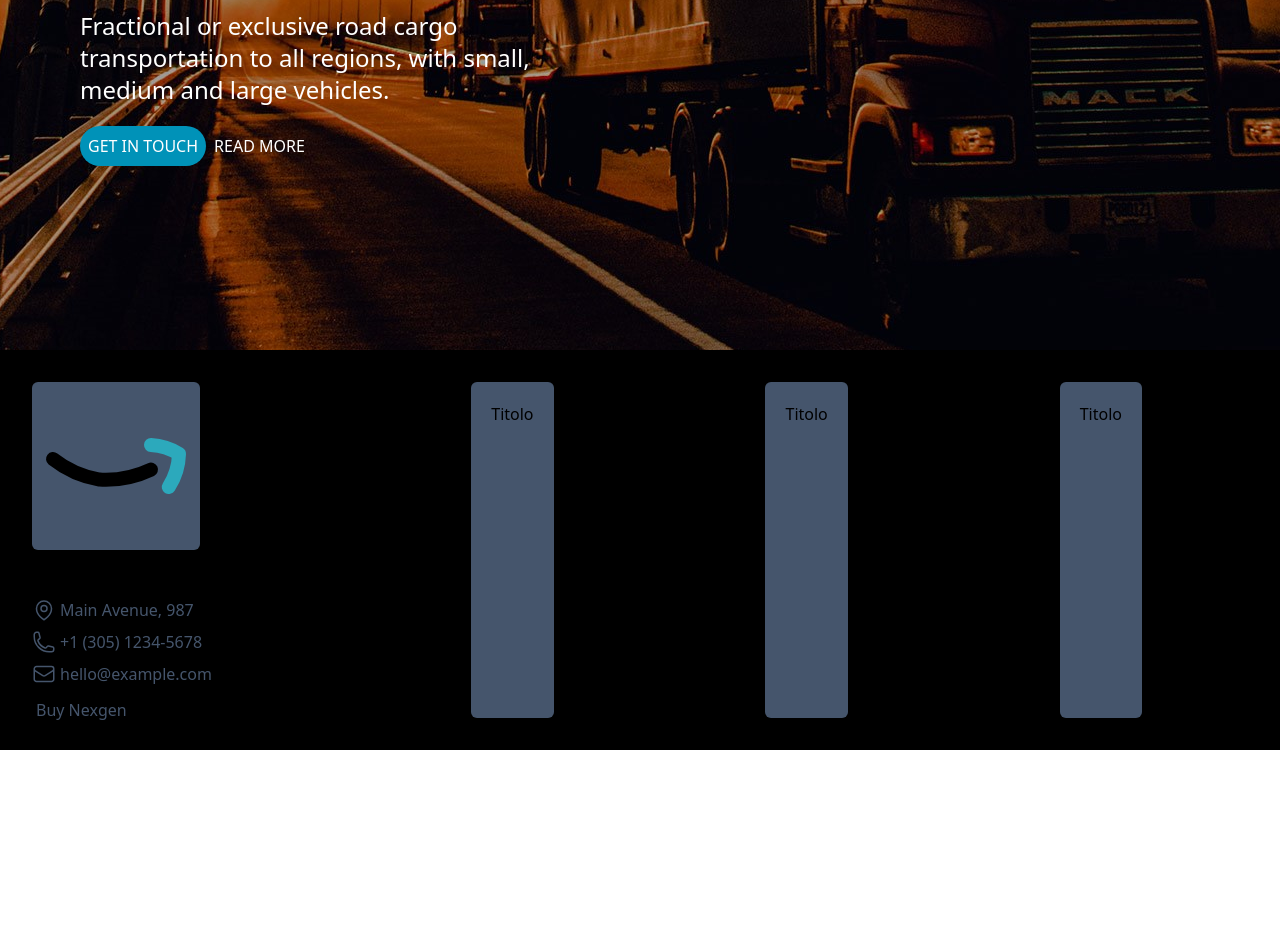
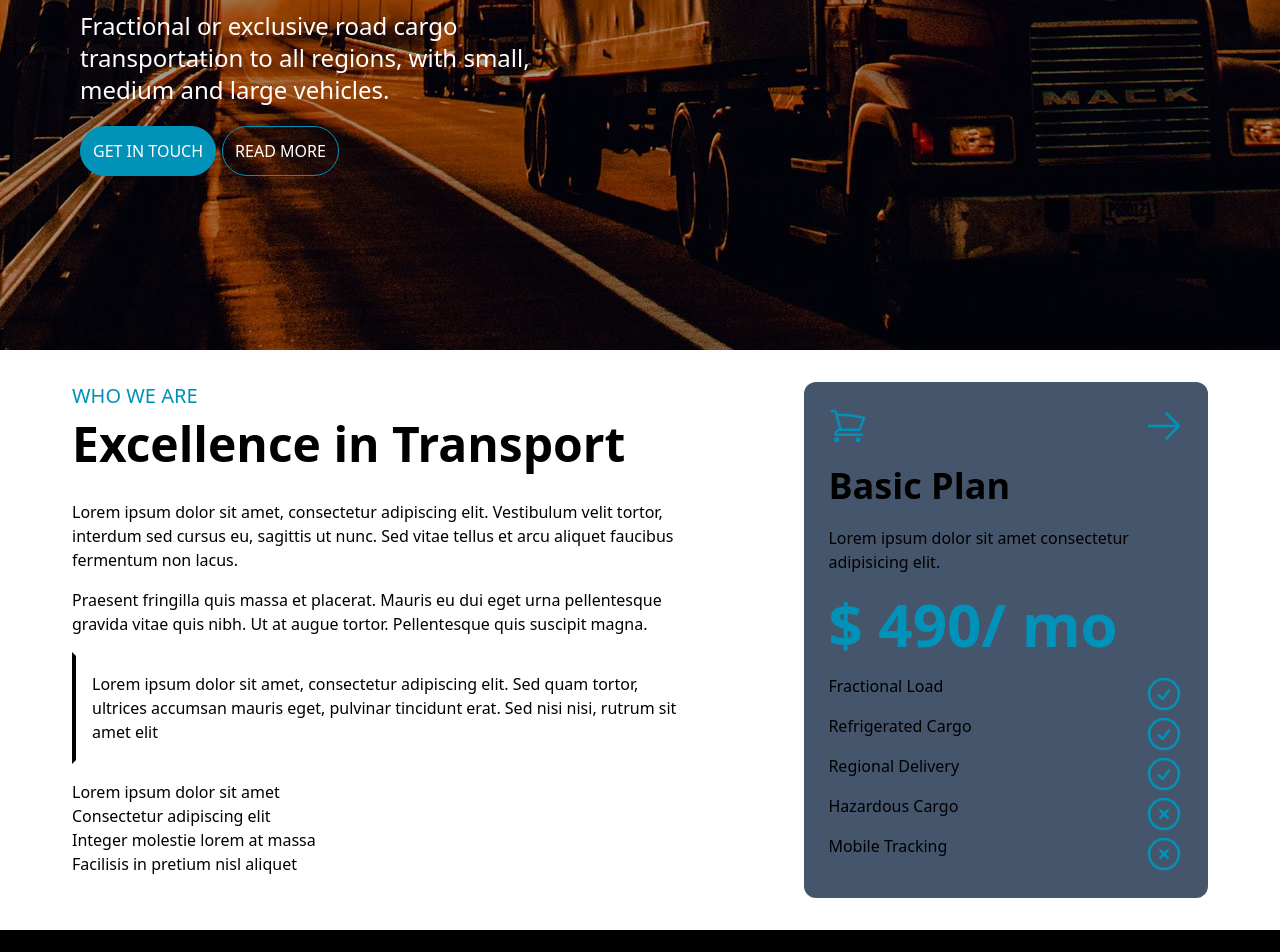
Before and after one commit to RykerWilder/logistic-site, a Vue app: page / in a window 1280 px wide. Shown: the part 440-1392 px from the top of the page. Before the commit the page ends 1190 px from the top, so only its background shows below. Built offline with nearby package versions, Linux system fonts and the light colour scheme.

Commit message:
feat: WhoWeAre.vue

```diff
--- /dev/null
+++ b/src/components/HeroSection.vue
@@ -0,0 +1,30 @@
+<script>
+
+</script>
+
+<template>
+    <section class="h-[80vh]">
+        <div class="flex flex-col justify-center items-start p-20 w-[50%]">
+            <h5 class="text-cyan-600 text-xl">LOGISTIC SERVICES</h5>
+            <h1 class="font-extrabold text-white text-8xl">CARGO<br>TRANSPORT</h1>
+            <p class="text-white text-2xl mb-5">Fractional or exclusive road cargo transportation to all regions,
+                with small, medium and large vehicles.</p>
+            <div>
+                <button
+                    class="rounded-full border-1 border-cyan-600 text-white p-3 cursor-pointer bg-cyan-600 mr-1.5 hover:bg-transparent ">GET
+                    IN TOUCH</button>
+                <button
+                    class="rounded-full text-white p-3 cursor-pointer border-1 border-cyan-600 hover:bg-cyan-600">READ
+                    MORE</button>
+            </div>
+        </div>
+    </section>
+</template>
+
+<style scoped>
+section {
+    background-image: url(../assets/img/bg-9.jpg);
+    background-position: center;
+    background-attachment: fixed;
+}
+</style>
--- /dev/null
+++ b/src/components/WhoWeAre.vue
@@ -0,0 +1,82 @@
+<script>
+</script>
+
+<template>
+    <section class="px-10 flex gap-8">
+            <div class="w-[60%] p-8">
+                <h5 class="text-cyan-600 text-xl mb-2.5">WHO WE ARE</h5>
+                <h2 class="text-5xl font-bold mb-8">Excellence in Transport</h2>
+                <p class="mb-4">Lorem ipsum dolor sit amet, consectetur adipiscing elit. Vestibulum velit tortor,
+                    interdum sed cursus eu, sagittis ut nunc. Sed vitae tellus et arcu aliquet faucibus fermentum non
+                    lacus.</p>
+                <p class="mb-4">Praesent fringilla quis massa et placerat. Mauris eu dui eget urna pellentesque gravida
+                    vitae quis nibh. Ut at augue tortor. Pellentesque quis suscipit magna.</p>
+                <p class="mb-4 p-4 border-4 border-transparent border-l-black">Lorem ipsum dolor sit amet, consectetur
+                    adipiscing elit. Sed
+                    quam tortor, ultrices accumsan mauris eget, pulvinar tincidunt erat. Sed nisi nisi, rutrum sit amet
+                    elit</p>
+                <ul>
+                    <li>Lorem ipsum dolor sit amet</li>
+                    <li>Consectetur adipiscing elit</li>
+                    <li>Integer molestie lorem at massa</li>
+                    <li>Facilisis in pretium nisl aliquet</li>
+                </ul>
+            </div>
+            <div class="p-8 w-[40%]">
+                <div class="bg-slate-600 w-full flex flex-col gap-5 p-6 rounded-xl">
+                    <div class="flex justify-between">
+                        <svg xmlns="http://www.w3.org/2000/svg" fill="none" viewBox="0 0 24 24" stroke-width="1.5"
+                            stroke="currentColor" class="size-10 text-cyan-600">
+                            <path stroke-linecap="round" stroke-linejoin="round"
+                                d="M2.25 3h1.386c.51 0 .955.343 1.087.835l.383 1.437M7.5 14.25a3 3 0 0 0-3 3h15.75m-12.75-3h11.218c1.121-2.3 2.1-4.684 2.924-7.138a60.114 60.114 0 0 0-16.536-1.84M7.5 14.25 5.106 5.272M6 20.25a.75.75 0 1 1-1.5 0 .75.75 0 0 1 1.5 0Zm12.75 0a.75.75 0 1 1-1.5 0 .75.75 0 0 1 1.5 0Z" />
+                        </svg>
+                        <svg xmlns="http://www.w3.org/2000/svg" fill="none" viewBox="0 0 24 24" stroke-width="1.5"
+                            stroke="currentColor" class="size-10 text-cyan-600">
+                            <path stroke-linecap="round" stroke-linejoin="round"
+                                d="M13.5 4.5 21 12m0 0-7.5 7.5M21 12H3" />
+                        </svg>
+                    </div>
+                    <h3 class="text-4xl font-bold">Basic Plan</h3>
+                    <p>Lorem ipsum dolor sit amet consectetur adipisicing elit.</p>
+                    <strong class="text-cyan-600 font-black text-6xl">$ 490/ mo</strong>
+                    <ul>
+                        <li class="flex justify-between">Fractional Load
+                            <svg xmlns="http://www.w3.org/2000/svg" fill="none" viewBox="0 0 24 24"
+                                stroke-width="1.5" stroke="currentColor" class="size-10 text-cyan-600">
+                                <path stroke-linecap="round" stroke-linejoin="round"
+                                    d="M9 12.75 11.25 15 15 9.75M21 12a9 9 0 1 1-18 0 9 9 0 0 1 18 0Z" />
+                            </svg>
+                        </li>
+                        <li class="flex justify-between">Refrigerated Cargo
+                            <svg xmlns="http://www.w3.org/2000/svg" fill="none" viewBox="0 0 24 24"
+                                stroke-width="1.5" stroke="currentColor" class="size-10 text-cyan-600">
+                                <path stroke-linecap="round" stroke-linejoin="round"
+                                    d="M9 12.75 11.25 15 15 9.75M21 12a9 9 0 1 1-18 0 9 9 0 0 1 18 0Z" />
+                            </svg>
+                        </li>
+                        <li class="flex justify-between">Regional Delivery
+                            <svg xmlns="http://www.w3.org/2000/svg" fill="none" viewBox="0 0 24 24"
+                                stroke-width="1.5" stroke="currentColor" class="size-10 text-cyan-600">
+                                <path stroke-linecap="round" stroke-linejoin="round"
+                                    d="M9 12.75 11.25 15 15 9.75M21 12a9 9 0 1 1-18 0 9 9 0 0 1 18 0Z" />
+                            </svg>
+                        </li>
+                        <li class="flex justify-between">Hazardous Cargo
+                            <svg xmlns="http://www.w3.org/2000/svg" fill="none" viewBox="0 0 24 24"
+                                stroke-width="1.5" stroke="currentColor" class="size-10 text-cyan-600">
+                                <path stroke-linecap="round" stroke-linejoin="round"
+                                    d="m9.75 9.75 4.5 4.5m0-4.5-4.5 4.5M21 12a9 9 0 1 1-18 0 9 9 0 0 1 18 0Z" />
+                            </svg>
+                        </li>
+                        <li class="flex justify-between">Mobile Tracking
+                            <svg xmlns="http://www.w3.org/2000/svg" fill="none" viewBox="0 0 24 24"
+                                stroke-width="1.5" stroke="currentColor" class="size-10 text-cyan-600">
+                                <path stroke-linecap="round" stroke-linejoin="round"
+                                    d="m9.75 9.75 4.5 4.5m0-4.5-4.5 4.5M21 12a9 9 0 1 1-18 0 9 9 0 0 1 18 0Z" />
+                            </svg>
+                        </li>
+                    </ul>
+                </div>
+            </div>
+        </section>
+</template>
--- a/src/pages/HomePage.vue
+++ b/src/pages/HomePage.vue
@@ -1,4 +1,13 @@
 <script>
+import HeroSection from '../components/HeroSection.vue';
+import WhoWeAre from '../components/WhoWeAre.vue';
+
+export default {
+    components: {
+        HeroSection,
+        WhoWeAre
+    }
+}
 
 
 </script>
@@ -6,27 +15,11 @@
 
 <template>
     <main>
-        <section class="h-[80vh]">
-            <div class="flex flex-col justify-center items-start p-20 w-[50%]">
-                <h5 class="text-cyan-600 text-xl">LOGISTIC SERVICES</h5>
-                <h1 class="font-bold text-white text-8xl">CARGO<br>TRANSPORT</h1>
-                <p class="text-white text-2xl mb-5">Fractional or exclusive road cargo transportation to all regions,
-                    with small, medium and large vehicles.</p>
-                <div>
-                    <button class="rounded-full text-white p-2 bg-cyan-600">GET IN TOUCH</button>
-                    <button class="rounded-full text-white p-2">READ MORE</button>
-                </div>
-            </div>
-        </section>
+        <HeroSection />
+        <WhoWeAre />
     </main>
-
-
 </template>
 
 <style scoped>
-section:nth-child(1) {
-    background-image: url(../assets/img/bg-9.jpg);
-    background-position: center;
-    background-attachment: fixed;
-}
+
 </style>
```
